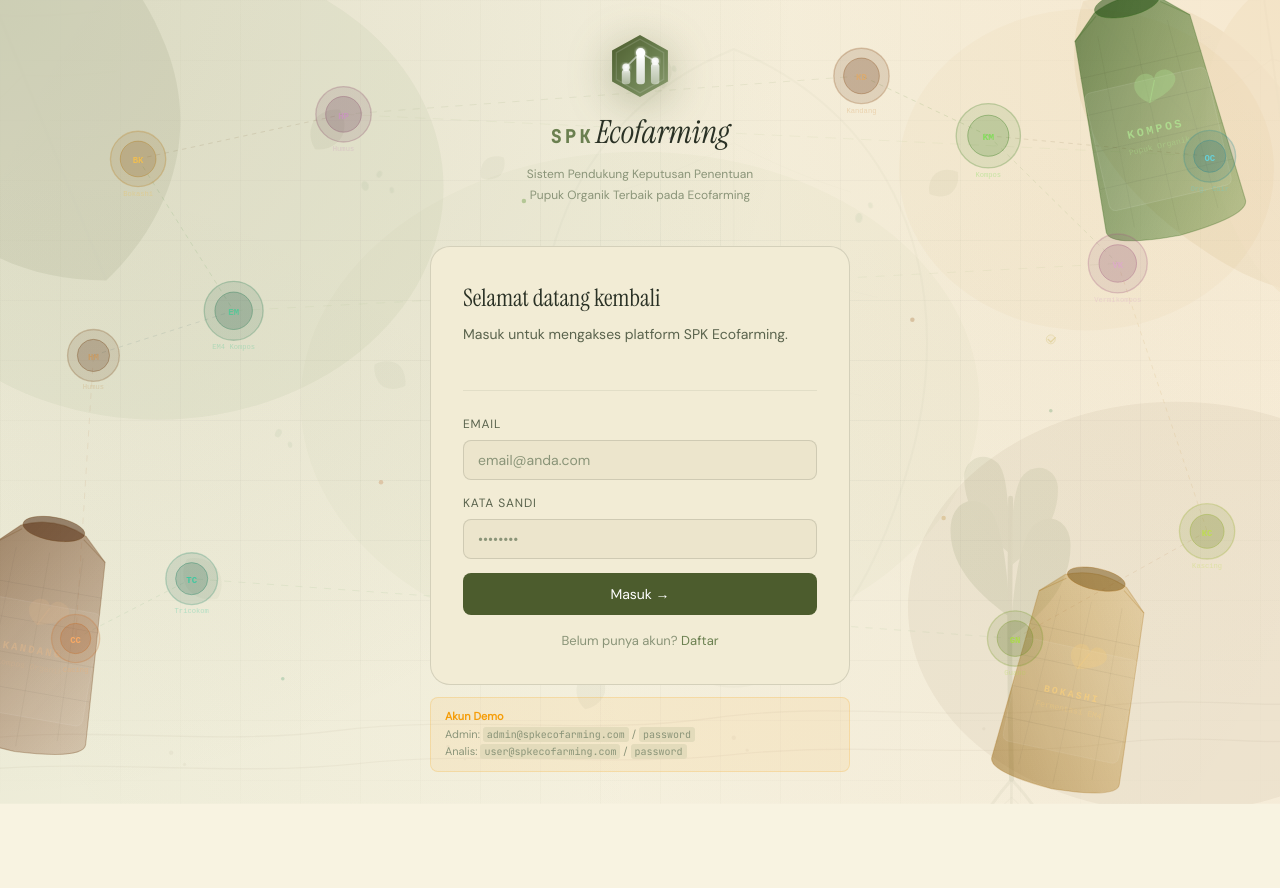
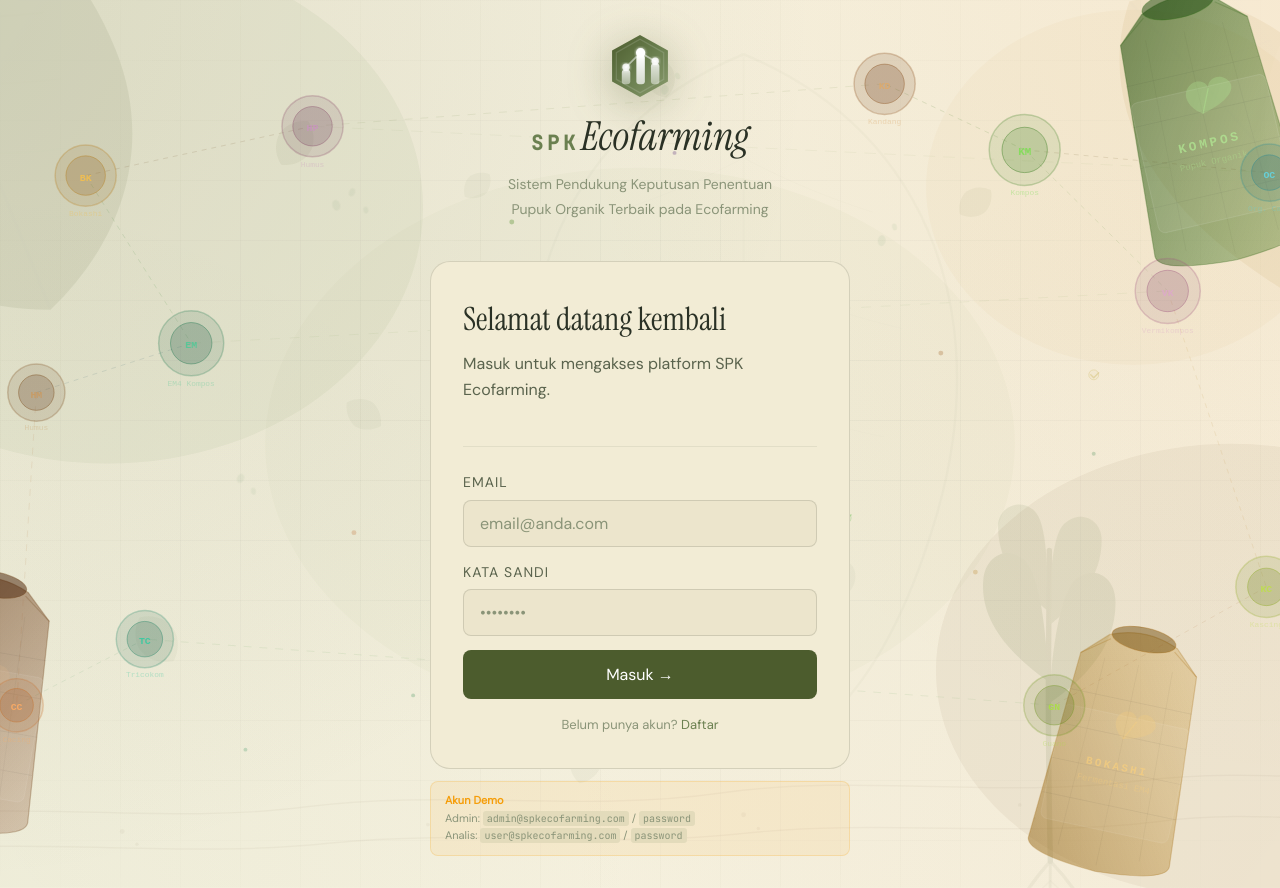
Before and after one commit to pamunqas/spk-app, a Next.js app: page /login in a window 1280 px wide. Before the commit the page ends 804 px from the top, so only its background shows below. Built offline with nearby package versions, Linux system fonts and the light colour scheme.

Commit message:
bump login/register font sizes across all elements

```diff
--- a/app/globals.css
+++ b/app/globals.css
@@ -55,14 +55,14 @@ body { font-family: var(--font-body); background: var(--bg); color: var(--text);
 .login-brand { text-align: center; margin-bottom: 2.5rem; }
 .login-logo {
   display: inline-flex; align-items: center; gap: 10px;
-  font-family: var(--font-display); font-size: var(--fs-3xl); font-weight: 400; margin-bottom: 0.5rem;
+  font-family: var(--font-display); font-size: var(--fs-4xl); font-weight: 400; margin-bottom: 0.5rem;
 }
 .login-logo-icon {
-  width: 36px; height: 36px; border-radius: 10px;
+  width: 44px; height: 44px; border-radius: 12px;
   background: var(--primary); display: flex; align-items: center; justify-content: center;
 }
-.login-logo-icon svg { width: 18px; height: 18px; }
-.login-tagline { font-size: var(--fs-sm); color: var(--text-3); }
+.login-logo-icon svg { width: 22px; height: 22px; }
+.login-tagline { font-size: var(--fs-base); color: var(--text-3); }
 .login-logo-link { display: flex; align-items: center; gap: 10px; text-decoration: none; color: inherit; }
 .login-illustration { position: absolute; inset: 0; width: 100%; height: 100%; pointer-events: none; }
 
@@ -115,7 +115,7 @@ body { font-family: var(--font-body); background: var(--bg); color: var(--text);
 }
 .auth-spk {
   font-family: var(--font-mono);
-  font-size: var(--fs-lg);
+  font-size: var(--fs-xl);
   font-weight: 600;
   letter-spacing: 0.2em;
   color: var(--primary-light);
@@ -124,7 +124,7 @@ body { font-family: var(--font-body); background: var(--bg); color: var(--text);
 }
 .auth-gateway {
   font-family: var(--font-display);
-  font-size: var(--fs-3xl);
+  font-size: var(--fs-4xl);
   font-weight: 400;
   font-style: italic;
   color: var(--text);
@@ -137,7 +137,7 @@ body { font-family: var(--font-body); background: var(--bg); color: var(--text);
   margin-bottom: 10px;
 }
 .auth-pill {
-  font-size: var(--fs-xs);
+  font-size: var(--fs-sm);
   font-weight: 500;
   letter-spacing: 0.08em;
   text-transform: uppercase;
@@ -151,7 +151,7 @@ body { font-family: var(--font-body); background: var(--bg); color: var(--text);
   flex-shrink: 0;
 }
 .auth-tagline-text {
-  font-size: var(--fs-xs);
+  font-size: var(--fs-sm);
   color: var(--text-3);
   line-height: 1.75;
 }
@@ -163,12 +163,12 @@ body { font-family: var(--font-body); background: var(--bg); color: var(--text);
 }
 .login-card-header h2 {
   font-family: var(--font-display);
-  font-size: var(--fs-2xl);
+  font-size: var(--fs-3xl);
   font-weight: 400;
   margin-bottom: 4px;
 }
 .login-card-header p {
-  font-size: var(--fs-sm);
+  font-size: var(--fs-base);
   color: var(--text-2);
   margin-bottom: 0;
 }
@@ -176,8 +176,8 @@ body { font-family: var(--font-body); background: var(--bg); color: var(--text);
   background: var(--bg-2); border: 1px solid var(--border-2);
   border-radius: var(--r-lg); padding: 2rem;
 }
-.login-card h2 { font-family: var(--font-display); font-size: var(--fs-2xl); font-weight: 400; margin-bottom: 6px; }
-.login-card p { font-size: var(--fs-sm); color: var(--text-2); margin-bottom: 1.5rem; }
+.login-card h2 { font-family: var(--font-display); font-size: var(--fs-3xl); font-weight: 400; margin-bottom: 6px; }
+.login-card p { font-size: var(--fs-base); color: var(--text-2); margin-bottom: 1.5rem; }
 .role-tabs { display: grid; grid-template-columns: 1fr 1fr; gap: 8px; margin-bottom: 1.5rem; }
 .role-tab {
   padding: 14px; border-radius: var(--r-sm); border: 1px solid var(--border-2);
@@ -185,27 +185,27 @@ body { font-family: var(--font-body); background: var(--bg); color: var(--text);
 }
 .role-tab:hover { border-color: var(--border-3); }
 .role-tab.active { border-color: var(--primary); background: var(--primary-dim); }
-.role-tab-icon { font-size: var(--fs-lg); margin-bottom: 6px; }
-.role-tab-label { font-size: var(--fs-sm); font-weight: 500; }
-.role-tab-sub { font-size: var(--fs-xs); color: var(--text-3); margin-top: 2px; }
+.role-tab-icon { font-size: var(--fs-xl); margin-bottom: 6px; }
+.role-tab-label { font-size: var(--fs-base); font-weight: 500; }
+.role-tab-sub { font-size: var(--fs-sm); color: var(--text-3); margin-top: 2px; }
 .login-form { display: flex; flex-direction: column; gap: 14px; }
 .form-group { display: flex; flex-direction: column; gap: 6px; }
-.form-group label { font-size: var(--fs-xs); font-weight: 500; color: var(--text-2); text-transform: uppercase; letter-spacing: 0.07em; }
+.form-group label { font-size: var(--fs-sm); font-weight: 500; color: var(--text-2); text-transform: uppercase; letter-spacing: 0.07em; }
 .form-group input {
   background: var(--bg-3); border: 1px solid var(--border-2); border-radius: var(--r-sm);
-  color: var(--text); font-family: var(--font-body); font-size: var(--fs-sm);
-  padding: 10px 14px; outline: none; transition: border-color 0.2s; width: 100%;
+  color: var(--text); font-family: var(--font-body); font-size: var(--fs-base);
+  padding: 12px 16px; outline: none; transition: border-color 0.2s; width: 100%;
 }
 .form-group input:focus { border-color: var(--primary); }
 .form-group input::placeholder { color: var(--text-3); }
 .login-hint {
-  font-size: var(--fs-xs); color: var(--text-3); background: var(--surface); border-radius: var(--r-sm);
+  font-size: var(--fs-sm); color: var(--text-3); background: var(--surface); border-radius: var(--r-sm);
   padding: 8px 12px; margin-top: 4px;
 }
 .btn-login {
   background: var(--primary); color: white; border: none; border-radius: var(--r-sm);
-  font-family: var(--font-body); font-size: var(--fs-sm); font-weight: 500;
-  padding: 12px; cursor: pointer; transition: all 0.2s; width: 100%;
+  font-family: var(--font-body); font-size: var(--fs-base); font-weight: 500;
+  padding: 14px; cursor: pointer; transition: all 0.2s; width: 100%;
 }
 .btn-login:hover { background: var(--primary-light); transform: translateY(-1px); box-shadow: 0 8px 24px rgba(76,92,45,0.3); }
 .btn-login:disabled { opacity: 0.7; cursor: not-allowed; }
@@ -215,7 +215,7 @@ body { font-family: var(--font-body); background: var(--bg); color: var(--text);
   border-radius: 50%; animation: spin 0.6s linear infinite;
 }
 @keyframes spin { to { transform: rotate(360deg); } }
-.login-error { font-size: var(--fs-xs); color: var(--red); min-height: 18px; }
+.login-error { font-size: var(--fs-sm); color: var(--red); min-height: 18px; }
 
 /* ======== LAYOUT ======== */
 .app-layout { display: flex; height: 100vh; overflow: hidden; }
```
